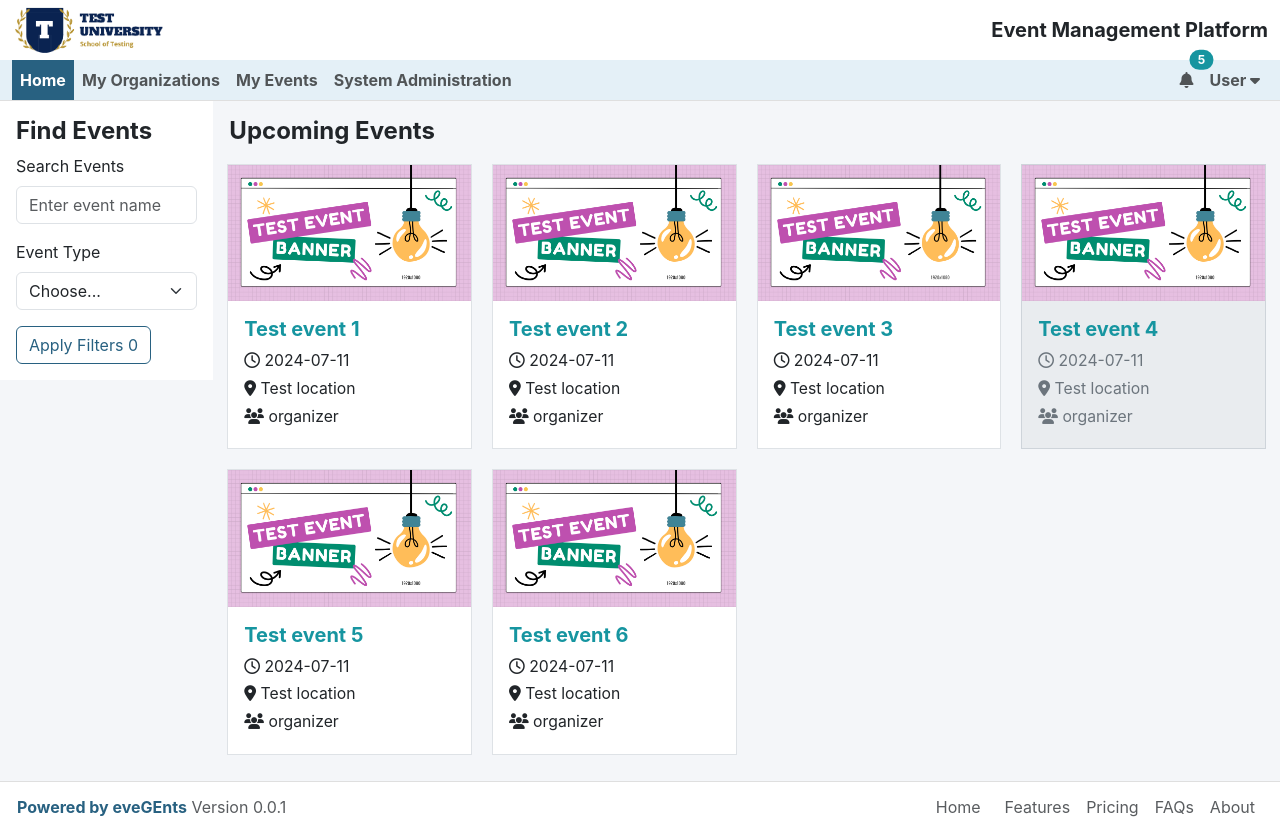
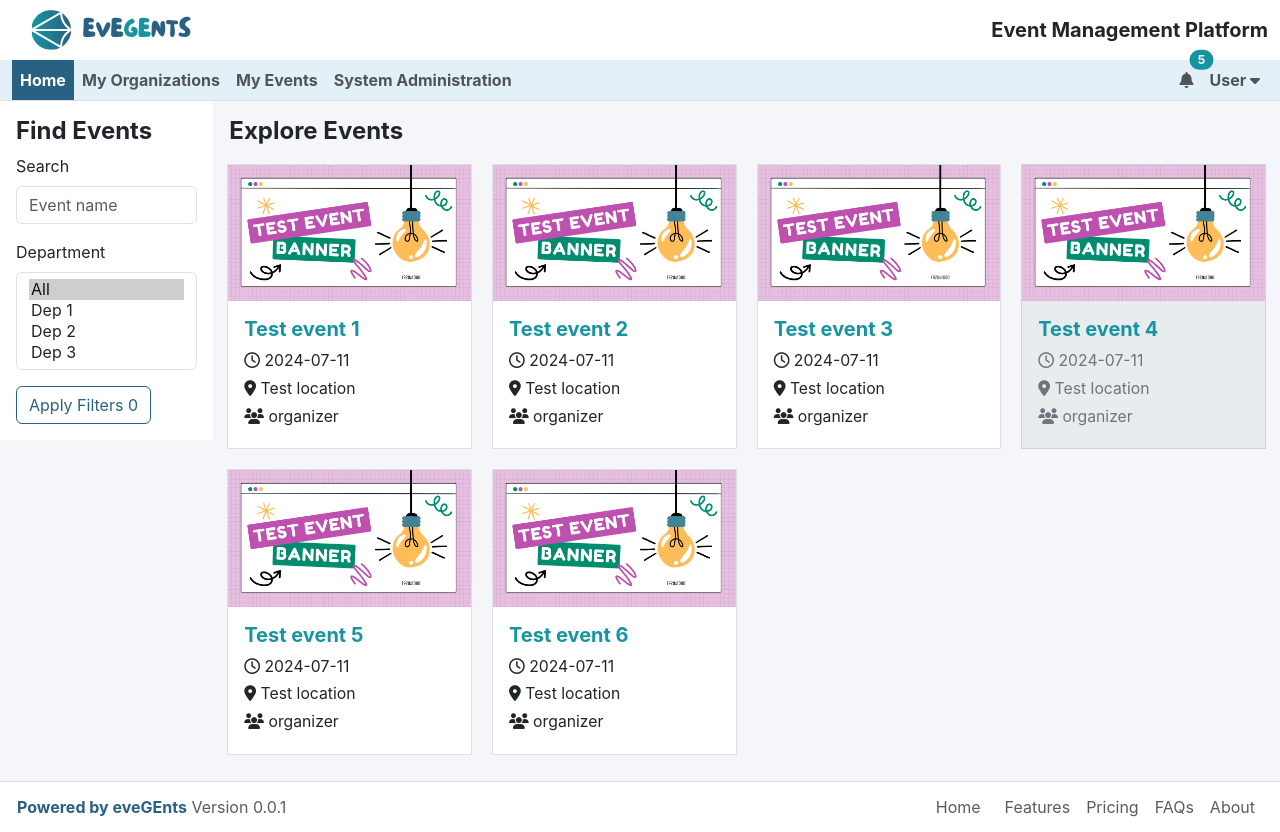
Before and after one commit to eveGEnts/Go-Headless, a React (Create React App) app: page / in a window 1280 px wide. Built offline with nearby package versions, Linux system fonts and the light colour scheme.

Commit message:
react-select

```diff
--- a/package.json
+++ b/package.json
@@ -13,6 +13,7 @@
     "react-dom": "^18.3.1",
     "react-router-dom": "^6.24.1",
     "react-scripts": "5.0.1",
+    "react-select": "^5.8.0",
     "sass": "^1.77.8",
     "sass-loader": "^14.2.1",
     "web-vitals": "^2.1.4"
--- a/src/components/common/Navbar.js
+++ b/src/components/common/Navbar.js
@@ -4,7 +4,7 @@ import '../../custom.scss';
 import './Navbar.scss';
 
 import '@fortawesome/fontawesome-free/css/all.min.css'
-import institution_logo from '../../assets/test_uni_logo.png';
+import institution_logo from '../../assets/eveGEnts_logo.svg';
 
 // SuperHeader Component
 const SuperHeader = () => {
--- a/src/components/home/EventList.js
+++ b/src/components/home/EventList.js
@@ -15,7 +15,7 @@ function EventList() {
     return (
         <div className="col-xl-10 col-lg-9 col-md-8 p-3">
 
-            <h4 className='fw-bold'>Upcoming Events</h4>
+            <h4 className='fw-bold'>Explore Events</h4>
             <div className="row">
                 {events.map(event => (
                     <div key={event.id} className="col-xl-3 col-lg-4 col-sm-6 menu-col">
--- a/src/components/home/FilterSidebar.js
+++ b/src/components/home/FilterSidebar.js
@@ -13,16 +13,16 @@ function FilterSidebar() {
             <h4 className='fw-bold'>Find Events</h4>
             <form>
                 <div className="mb-3">
-                    <label htmlFor="searchEvent" className="form-label">Search Events</label>
-                    <input type="text" className="form-control" id="searchEvent" placeholder="Enter event name" />
+                    <label htmlFor="searchEvent" className="form-label">Search</label>
+                    <input type="text" className="form-control" id="searchEvent" placeholder="Event name" />
                 </div>
                 <div className="mb-3">
-                    <label htmlFor="filterType" className="form-label">Event Type</label>
-                    <select className="form-select" id="filterType">
-                        <option selected>Choose...</option>
-                        <option value="1">Conference</option>
-                        <option value="2">Seminar</option>
-                        <option value="3">Concert</option>
+                    <label htmlFor="filterType" className="form-label">Department</label>
+                    <select className="form-select" id="filterType" multiple>
+                        <option value="-1" selected>All</option>
+                        <option value="1">Dep 1</option>
+                        <option value="2">Dep 2</option>
+                        <option value="3">Dep 3</option>
                     </select>
                 </div>
                 <button type="button" className="btn btn-outline-primary" onClick={() => setCount(count + 1)}>Apply Filters {count}</button>
```
Also changed, not shown: 1 other file (tests, documents, lock files or other folders).
